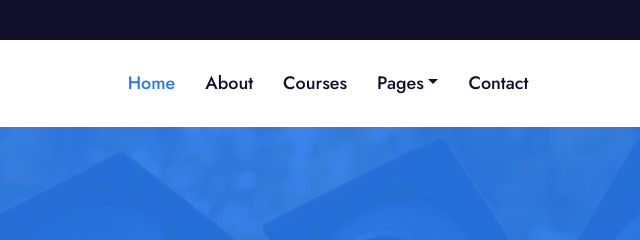
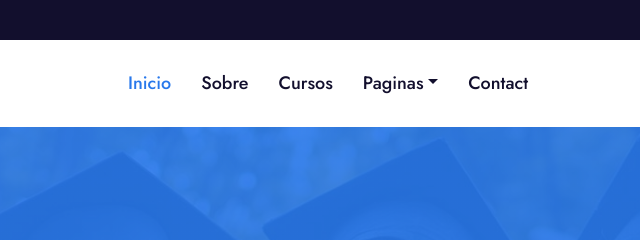
Before and after one commit to nobreozeas/sistema_escolar, a plain HTML site: page index.html in a window 1280 px wide. Shown: the top 240 px of the page, 398-1038 px from the left. Drawn offline with nearby package versions, Linux system fonts and the light colour scheme.

Commit message:
modificação do menu topo

```diff
--- a/index.html
+++ b/index.html
@@ -71,11 +71,11 @@
             </button>
             <div class="collapse navbar-collapse justify-content-between px-lg-3" id="navbarCollapse">
                 <div class="navbar-nav mx-auto py-0">
-                    <a href="index.html" class="nav-item nav-link active">Home</a>
-                    <a href="about.html" class="nav-item nav-link">About</a>
-                    <a href="course.html" class="nav-item nav-link">Courses</a>
+                    <a href="index.html" class="nav-item nav-link active">Inicio</a>
+                    <a href="about.html" class="nav-item nav-link">Sobre</a>
+                    <a href="course.html" class="nav-item nav-link">Cursos</a>
                     <div class="nav-item dropdown">
-                        <a href="#" class="nav-link dropdown-toggle" data-toggle="dropdown">Pages</a>
+                        <a href="#" class="nav-link dropdown-toggle" data-toggle="dropdown">Paginas</a>
                         <div class="dropdown-menu m-0">
                             <a href="detail.html" class="dropdown-item">Course Detail</a>
                             <a href="feature.html" class="dropdown-item">Our Features</a>
```
